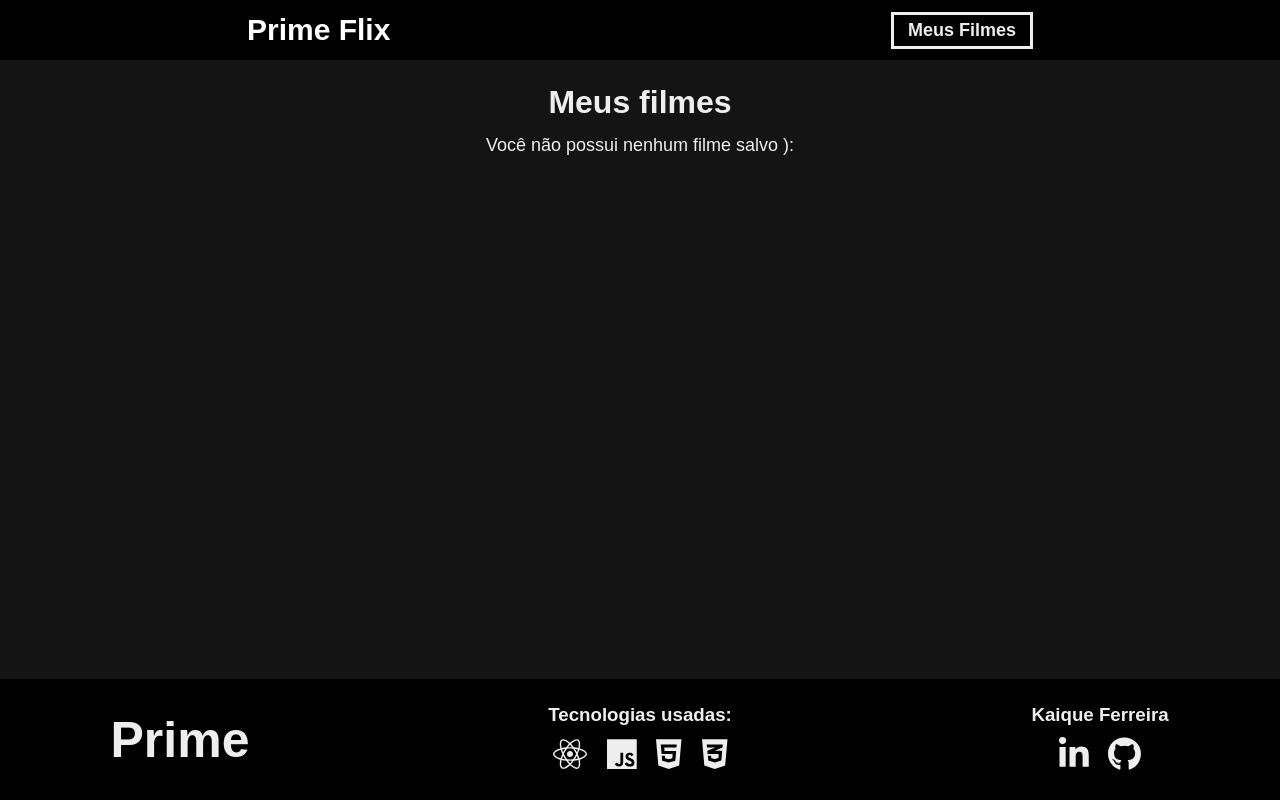
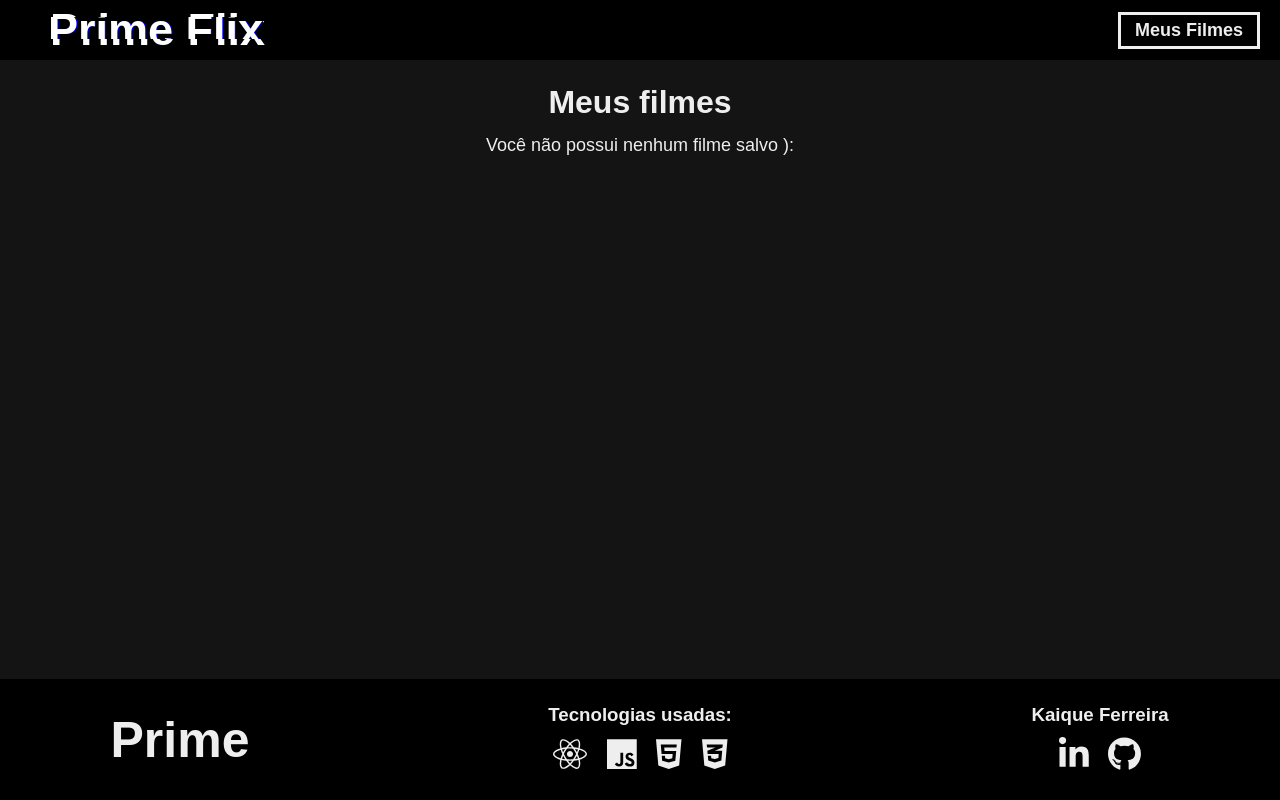
Before and after one commit to kaiqueef/Prime-Flix, a React (Create React App) app: page /favoritos in a window 1280 px wide. Built offline with nearby package versions, Linux system fonts and the light colour scheme.

Commit message:
Acerta detalhes

```diff
--- a/src/components/Header/header.css
+++ b/src/components/Header/header.css
@@ -1,7 +1,7 @@
 header{
     display: flex;
     align-items: center;
-    justify-content: space-around;
+    justify-content: space-between;
     width: 100%;
     height: 60px;
     background-color: #000;
@@ -9,12 +9,14 @@
 
 header .logo{
     text-decoration: none;
-    font-size: 30px;
+    font-size: 45px;
     cursor: pointer;
     color: #FFF;
     font-weight: bold;
+    margin-left: 50px;
 }
 
 header .favoritos{
     padding: 5px 14px;
+    margin-right: 20px;
 }
--- a/src/index.scss
+++ b/src/index.scss
@@ -30,7 +30,7 @@
 
 .glitch{
   position:relative;
-  width: 150px;
+  white-space: nowrap;
 }
 @keyframes noise-anim{
   $steps:20;
```
